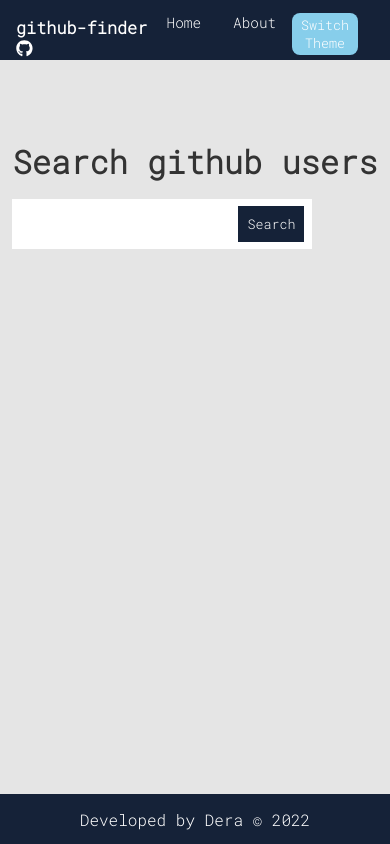
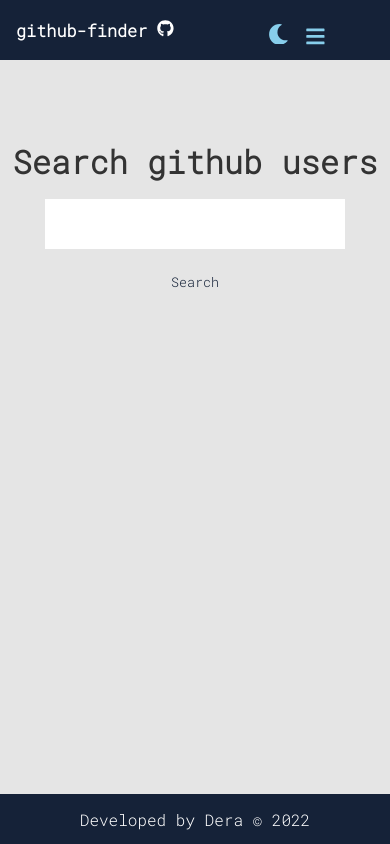
Before and after one commit to derahcnwosu/github-finder-app, a React (Create React App) app: page / in a window 390 px wide. Built offline with nearby package versions, Linux system fonts and the light colour scheme.

Commit message:
sun and moon toggler

```diff
--- a/src/components/Navbar.jsx
+++ b/src/components/Navbar.jsx
@@ -1,6 +1,6 @@
 import React, {useState} from 'react'
 import {Link} from 'react-router-dom'
-import {FaGithub} from 'react-icons/fa'
+import {FaGithub, FaBars, FaSun, FaMoon} from 'react-icons/fa'
 
 function Navbar() {
   const [isDark, setIsDark] = useState(false)
@@ -24,6 +24,7 @@
 document.querySelectorAll('.repo-link').forEach((one) => one.style.color = '#e5e5e5')
 document.querySelectorAll('.user-page-name').forEach((one) => one.style.color = '#fff')
 document.querySelectorAll('.repo-head').forEach((one) => one.style.color = '#fff')
+document.querySelectorAll('.theme-toggle').forEach((one) => one.style.transform = 'rotate(360deg)')
 }
   const lightMode = () => {
 document.querySelectorAll('.primary').forEach((one) => one.style.background = '#152238')
@@ -37,6 +38,8 @@
 document.querySelectorAll('.repo-item').forEach((one) => one.style.background = '#152238')
 document.querySelectorAll('.user-page-name').forEach((one) => one.style.color = '#333')
 document.querySelectorAll('.repo-head').forEach((one) => one.style.color = '#333')
+document.querySelectorAll('.theme-toggle').forEach((one) => one.style.transform = 'rotate(-360deg)')
+
 
 
 
@@ -49,7 +52,8 @@
         <ul>
             <li><Link to= '/' className='nav-link primary'>Home</Link></li>
             <li><Link to= '/about' className='nav-link primary'>About</Link></li>
-            <li><button className="check" onClick={checkMode}>Switch Theme</button></li>
+            <li><button className="theme-toggle" onClick={checkMode}>{isDark ? <FaSun color='skyblue'/> : <FaMoon color='skyblue'/>}</button></li>
+            <li><FaBars className='hamburger'/></li>
         </ul>
     </div>
   )
--- a/src/components/UserSearch.jsx
+++ b/src/components/UserSearch.jsx
@@ -42,8 +42,8 @@
             transition = {{delay: 0.5, duration: 1}}
         >
             <input type="text" className="find-input" value={text} onChange = {(e) => setText(e.target.value)}/>
+        </motion.div>
             <button className="btn" onClick={submit}>Search</button>
-        </motion.div>
         {loading ? <Spinner /> : <UserList />}
     </div>
   )
--- a/src/index.css
+++ b/src/index.css
@@ -35,16 +35,18 @@
 }
 .bg-light{
     background: var(--bg-light);
+    transition: all 1s ease-in-out;
 }
-.check{
-    background: skyblue;
-    padding: 0.2rem;
-    border-radius: 8px;
+.theme-toggle{
+    background: none;
     border: none;
-    color: #fff;
-    display: inline-block;
+    font-size: 1.3rem;
     margin-top: 0.8rem;
+    transition: all 0.7s ease-in-out;
 }
+/* .theme-toggle:focus{
+    transform: rotate(360deg);
+} */
 
 
 .App{
@@ -61,6 +63,7 @@
 .navbar{
     display: flex;
     justify-content: space-between;
+    align-items: center;
     grid-area: navbar;
 }
 .logo{
@@ -89,6 +92,14 @@
 .cas{
     color: #234681;
 }
+.hamburger{
+    display: none;
+    font-size: 1.3rem;
+    margin-top: 1rem;
+    margin-left: 1rem;
+    cursor: pointer;
+    color: skyblue;
+}
 
 
 
@@ -116,13 +127,20 @@
     border: none;
 }
 .btn{
-    position: relative;
-    right: 4.6rem;
+    /* position: relative;
+    right: 4.6rem; */
     padding: 0.5rem;
-    background: var(--primary-color);
-    color: #fff;
+    background: var(--tertiary-color);
+    color: var(--primary-color);
+    margin-top: 1rem;
     cursor: pointer;
-    border: 1px solid var(--primary-color);
+    border: none;
+    outline: none;
+    transition: all 0.5s ease-in-out;
+}
+.btn:hover{
+    transform: scale(0.9);
+    border: none;
 }
 .user-list{
     display: grid;
@@ -223,8 +241,9 @@
     .navbar{
         font-size: 0.9rem;
     }
-    .navbar ul{
-        margin-right: 2rem;
+    .navbar ul .nav-link{
+        /* margin-right: 5rem; */
+        display: none;
     }
     .logo{
         margin: 1rem 0;
@@ -250,4 +269,7 @@
     .repo-head{
         font-size: 1.2rem;
     }
+    .hamburger{
+        display: block;
+    }
 }
```
